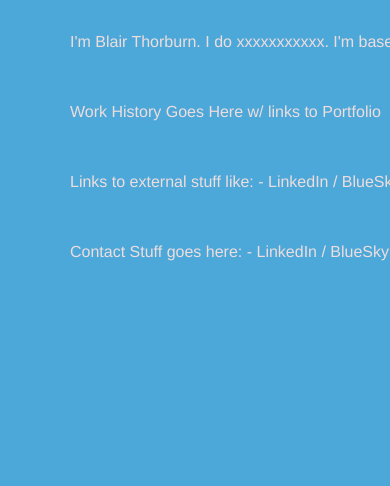
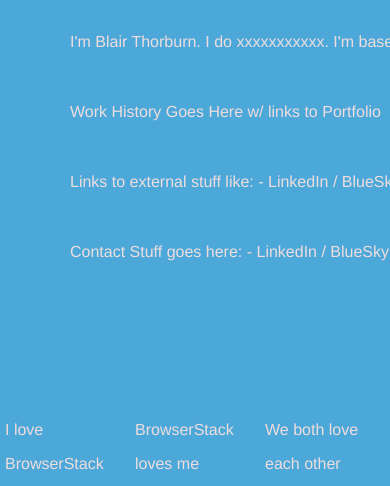
Before and after one commit to blairthorburn/blairthorburn.github.io, a plain HTML site: page index.html in a window 390 px wide. Shown: the part 1015-1501 px from the top of the page. Before the commit the page ends 1423 px from the top, so only its background shows below. Drawn offline with Linux system fonts and the light colour scheme; a web font is replaced by a local one.

Commit message:
add basic responsive containers

```diff
--- a/index.html
+++ b/index.html
@@ -49,7 +49,15 @@ Contact Stuff goes here:
 </p>
 
 </div>
+<main class="container">
 
+     <div class="item">I love BrowserStack</div>
+
+     <div class="item">BrowserStack loves me</div>
+
+     <div class="item">We both love each other</div>
+
+</main>
 
 
 
--- a/style.css
+++ b/style.css
@@ -12,6 +12,18 @@ margin: 0px 0px 0px 0px;
 padding: 0px;
 letter-spacing: 0px;
 overflow-wrap: anywhere;
+}
+
+.container {
+display: flex;
+flex-wrap: wrap;
+}
+
+
+
+.item {
+flex: 1 1 calc(33% - 10px);
+margin: 5px;
 }
 
 .blairt {
```
